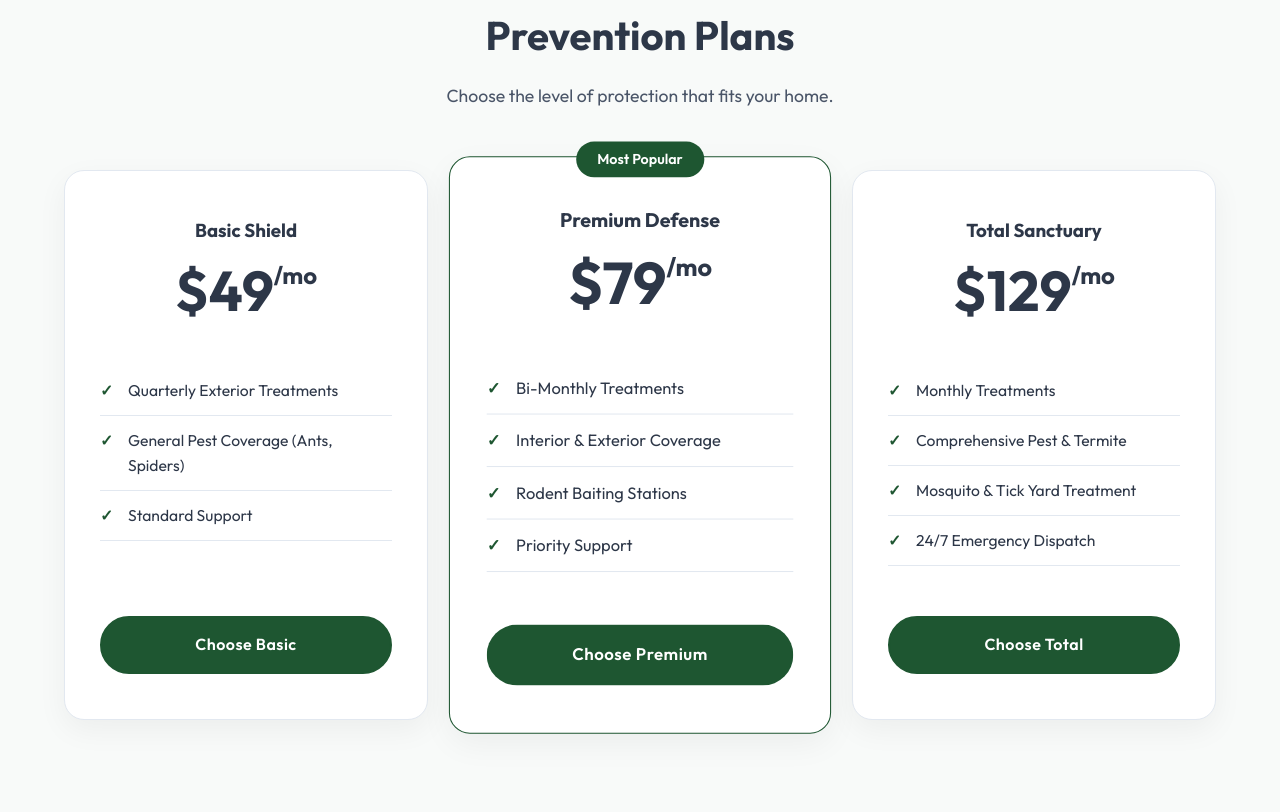
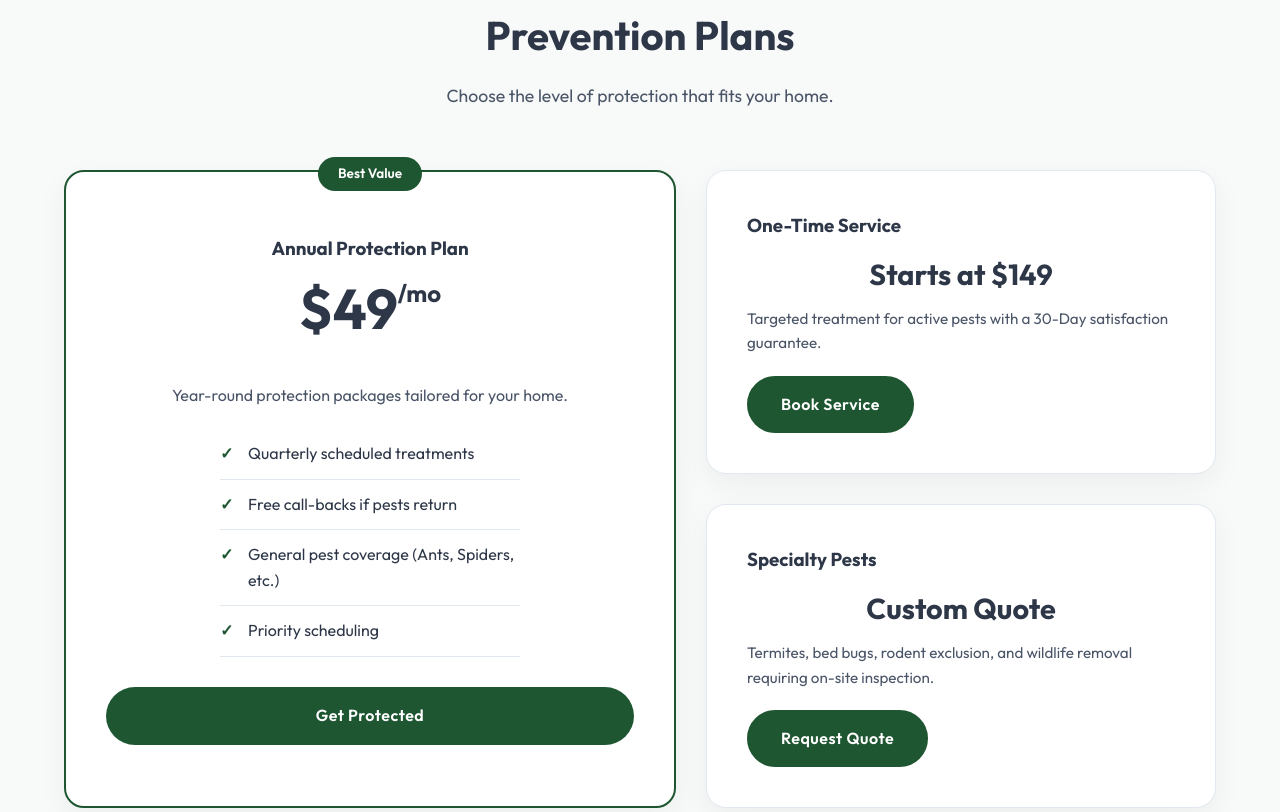
Before and after one commit to venkat2005code/Pest-Control-Service, a plain HTML site: page services.html in a window 1280 px wide. Shown: the part 1251-2063 px from the top of the page. Drawn offline with Linux system fonts and the light colour scheme.

Commit message:
Update pricing layout, add CTA, differentiate emergency sections, and auto-highlight active nav link

```diff
--- a/css/style.css
+++ b/css/style.css
@@ -3043,3 +3043,56 @@ input:focus, select:focus, textarea:focus {
 .social-card-item svg {
     color: #ffffff !important;
 }
+
+
+
+/* Navbar CTA */
+.nav-cta {
+    padding: 10px 24px;
+    font-size: 1rem;
+}
+
+/* Custom Pricing Layout */
+.pricing-layout-custom {
+    display: grid;
+    grid-template-columns: 1fr;
+    gap: 30px;
+    align-items: stretch;
+}
+
+@media (min-width: 992px) {
+    .pricing-layout-custom {
+        grid-template-columns: 1.2fr 1fr;
+    }
+}
+
+.pricing-main-card {
+    background-color: var(--bg-secondary);
+    border: 2px solid var(--brand-primary);
+    border-radius: 20px;
+    padding: 60px 40px;
+    text-align: center;
+    box-shadow: var(--card-shadow);
+    position: relative;
+    display: flex;
+    flex-direction: column;
+    justify-content: center;
+}
+
+.pricing-side-cards {
+    display: flex;
+    flex-direction: column;
+    gap: 30px;
+}
+
+.pricing-side-card {
+    background-color: var(--bg-secondary);
+    border: 1px solid var(--border-color);
+    border-radius: 20px;
+    padding: 40px;
+    box-shadow: var(--card-shadow);
+    display: flex;
+    flex-direction: column;
+    justify-content: center;
+    flex: 1;
+}
--- a/js/script.js
+++ b/js/script.js
@@ -135,4 +135,30 @@ document.addEventListener('DOMContentLoaded', () => {
             });
         });
     }
+
+    // --- Active Nav Link Logic ---
+    const currentPage = window.location.pathname.split('/').pop() || 'index.html';
+    const navLinks = document.querySelectorAll('.nav-links a');
+
+    // Remove active class from any pre-set items to prevent multiple actives
+    document.querySelectorAll('.nav-item.active').forEach(item => item.classList.remove('active'));
+
+    navLinks.forEach(link => {
+        const href = link.getAttribute('href');
+        if (href === currentPage || (currentPage === '' && href === 'index.html')) {
+            // If it's a top level nav item
+            if (link.classList.contains('nav-item')) {
+                link.classList.add('active');
+            } else {
+                // If it's in a dropdown (e.g., Home 1, Home 2)
+                const parentDropdown = link.closest('.dropdown');
+                if (parentDropdown) {
+                    const parentToggle = parentDropdown.querySelector('.nav-item');
+                    if (parentToggle) {
+                        parentToggle.classList.add('active');
+                    }
+                }
+            }
+        }
+    });
 });
--- a/services.html
+++ b/services.html
@@ -15,7 +15,7 @@
 </head>
 <body class="light-theme">
 
-    <!-- Header Section -->
+        <!-- Header Section -->
     <header class="main-header">
         <div class="container header-container">
             <!-- Logo -->
@@ -33,7 +33,7 @@
                             <li><a href="home2.html">Home 2</a></li>
                         </ul>
                     </li>
-                    <li><a href="services.html" class="nav-item active">Residential</a></li>
+                    <li><a href="services.html" class="nav-item">Residential</a></li>
                     <li><a href="commercial.html" class="nav-item">Commercial</a></li>
                     <li><a href="pest-library.html" class="nav-item">Pest Library</a></li>
                     <li><a href="about.html" class="nav-item">About</a></li>
@@ -49,6 +49,7 @@
                         <svg class="moon-icon" xmlns="http://www.w3.org/2000/svg" width="20" height="20" viewBox="0 0 24 24" fill="none" stroke="currentColor" stroke-width="2" stroke-linecap="round" stroke-linejoin="round"><path d="M21 12.79A9 9 0 1 1 11.21 3 7 7 0 0 0 21 12.79z"></path></svg>
                         <svg class="sun-icon" xmlns="http://www.w3.org/2000/svg" width="20" height="20" viewBox="0 0 24 24" fill="none" stroke="currentColor" stroke-width="2" stroke-linecap="round" stroke-linejoin="round"><circle cx="12" cy="12" r="5"></circle><line x1="12" y1="1" x2="12" y2="3"></line><line x1="12" y1="21" x2="12" y2="23"></line><line x1="4.22" y1="4.22" x2="5.64" y2="5.64"></line><line x1="18.36" y1="18.36" x2="19.78" y2="19.78"></line><line x1="1" y1="12" x2="3" y2="12"></line><line x1="21" y1="12" x2="23" y2="12"></line><line x1="4.22" y1="19.78" x2="5.64" y2="18.36"></line><line x1="18.36" y1="5.64" x2="19.78" y2="4.22"></line></svg>
                     </button>
+                    <a href="contact.html" class="btn btn-primary nav-cta">Get a Quote</a>
                 </div>
             </nav>
 
@@ -58,6 +59,7 @@
             </button>
         </div>
     </header>
+
 
 
     <!-- 1. Hero Section -->
@@ -103,39 +105,41 @@
                 <h2>Prevention Plans</h2>
                 <p>Choose the level of protection that fits your home.</p>
             </div>
-            <div class="pricing-grid">
-                <div class="pricing-card">
-                    <h3>Basic Shield</h3>
+            <div class="pricing-layout-custom">
+                <!-- Featured Annual Plan (Left/Top) -->
+                <div class="pricing-main-card">
+                    <div class="popular-badge">Best Value</div>
+                    <h3>Annual Protection Plan</h3>
                     <div class="price">$49<span>/mo</span></div>
-                    <ul class="features plan-features">
-                        <li>Quarterly Exterior Treatments</li>
-                        <li>General Pest Coverage (Ants, Spiders)</li>
-                        <li>Standard Support</li>
+                    <p style="margin-bottom: 20px; color: var(--text-secondary);">Year-round protection packages tailored for your home.</p>
+                    <ul class="features plan-features" style="text-align: left; margin: 0 auto 30px auto; max-width: 300px;">
+                        <li>Quarterly scheduled treatments</li>
+                        <li>Free call-backs if pests return</li>
+                        <li>General pest coverage (Ants, Spiders, etc.)</li>
+                        <li>Priority scheduling</li>
                     </ul>
-                    <a href="#booking" class="btn btn-outline btn-block">Choose Basic</a>
+                    <a href="#booking" class="btn btn-primary btn-block">Get Protected</a>
                 </div>
-                <div class="pricing-card popular">
-                    <div class="popular-badge">Most Popular</div>
-                    <h3>Premium Defense</h3>
-                    <div class="price">$79<span>/mo</span></div>
-                    <ul class="features plan-features">
-                        <li>Bi-Monthly Treatments</li>
-                        <li>Interior & Exterior Coverage</li>
-                        <li>Rodent Baiting Stations</li>
-                        <li>Priority Support</li>
-                    </ul>
-                    <a href="#booking" class="btn btn-primary btn-block">Choose Premium</a>
-                </div>
-                <div class="pricing-card">
-                    <h3>Total Sanctuary</h3>
-                    <div class="price">$129<span>/mo</span></div>
-                    <ul class="features plan-features">
-                        <li>Monthly Treatments</li>
-                        <li>Comprehensive Pest & Termite</li>
-                        <li>Mosquito & Tick Yard Treatment</li>
-                        <li>24/7 Emergency Dispatch</li>
-                    </ul>
-                    <a href="#booking" class="btn btn-outline btn-block">Choose Total</a>
+
+                <!-- Secondary Services (Right/Bottom) -->
+                <div class="pricing-side-cards">
+                    <div class="pricing-side-card">
+                        <div>
+                            <h3>One-Time Service</h3>
+                            <div class="price" style="font-size: 1.8rem; margin: 10px 0;">Starts at $149</div>
+                            <p style="font-size: 0.95rem; color: var(--text-secondary);">Targeted treatment for active pests with a 30-Day satisfaction guarantee.</p>
+                        </div>
+                        <a href="#booking" class="btn btn-outline" style="margin-top: 20px; align-self: flex-start;">Book Service</a>
+                    </div>
+
+                    <div class="pricing-side-card">
+                        <div>
+                            <h3>Specialty Pests</h3>
+                            <div class="price" style="font-size: 1.8rem; margin: 10px 0;">Custom Quote</div>
+                            <p style="font-size: 0.95rem; color: var(--text-secondary);">Termites, bed bugs, rodent exclusion, and wildlife removal requiring on-site inspection.</p>
+                        </div>
+                        <a href="#booking" class="btn btn-outline" style="margin-top: 20px; align-self: flex-start;">Request Quote</a>
+                    </div>
                 </div>
             </div>
         </div>
@@ -346,6 +350,7 @@
         </div>
     </footer>
 
+
     <script src="js/script.js"></script>
 </body>
 </html>
```
Also changed, not shown: about.html (+5 -2 lines), commercial.html (+5 -2 lines), contact.html (+5 -2 lines), home2.html (+23 -5 lines), index.html (+20 -2 lines), pest-library.html (+5 -2 lines).
